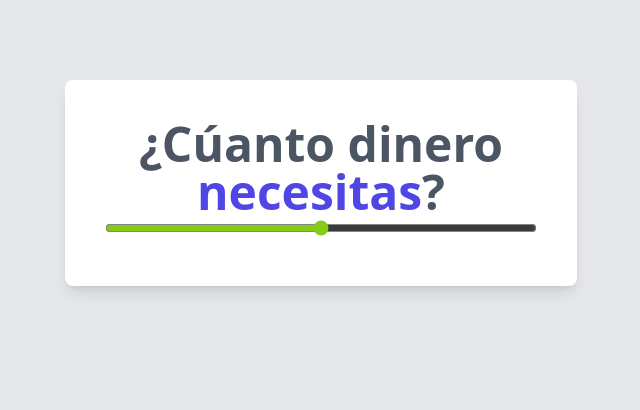
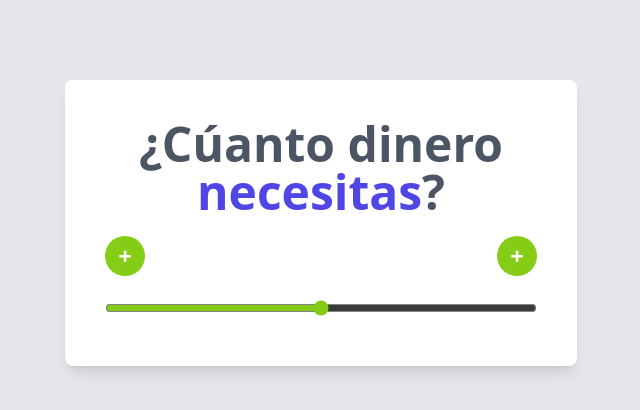
Before and after one commit to AtochePascual-Dev/Cotizador-prestamo-React, a React (Vite) app: page / in a window 1280 px wide. Shown: the top 410 px of the page, without its empty margins (319-959 px from the left). Built offline with nearby package versions, Linux system fonts and the light colour scheme.

Commit message:
[FEATURE] buttom component

```diff
--- a/src/App.jsx
+++ b/src/App.jsx
@@ -1,3 +1,4 @@
+import Buttom from "./components/Buttom"
 import Header from "./components/Header"
 import Rango from "./components/Rango"
 
@@ -7,6 +8,11 @@ function App() {
     <div className="max-w-lg my-20 mx-auto p-10 rounded-lg shadow-lg bg-white">
       <Header />
 
+      <div className="my-5 flex justify-between">
+        <Buttom />
+        <Buttom />
+      </div>
+
       <Rango />
     </div>
   )
--- /dev/null
+++ b/src/components/Buttom.jsx
@@ -0,0 +1,9 @@
+const Buttom = () => {
+  return (
+    <button className="w-10 h-10 flex items-center justify-center rounded-full font-bold text-2xl text-center text-white bg-lime-500 hover:outline-none hover:ring-2 hover:ring-offset-2 hover:ring-lime-500">
+      +
+    </button>
+  )
+}
+
+export default Buttom
```
